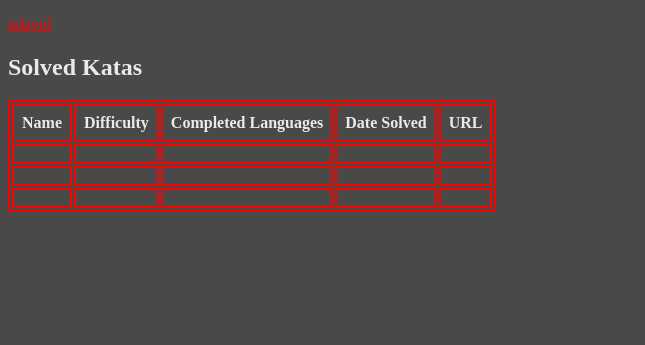
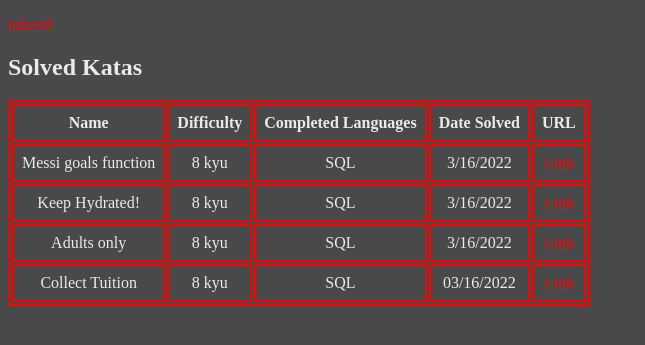
Before and after one commit to NDavid8/NDavid8.github.io, a plain HTML site: page codewars/index.html in a window 1280 px wide. Shown: the part 105-450 px from the top of the page, without its empty margins (0-645 px from the left). Drawn offline with Linux system fonts and the light colour scheme.

Commit message:
Add files via upload

```diff
--- a/codewars/index.html
+++ b/codewars/index.html
@@ -23,25 +23,32 @@
                     <th>URL</th>
                 </tr>
                 <tr>
-                    <td></td>
-                    <td></td>
-                    <td></td>
-                    <td></td>
-                    <td></td>
+                    <td>Messi goals function</td>
+                    <td>8 kyu</td>
+                    <td>SQL</td>
+                    <td>3/16/2022</td>
+                    <td><a href="https://www.codewars.com/kata/55f73be6e12baaa5900000d4">Link</a></td>
                 </tr>
                 <tr>
-                    <td></td>
-                    <td></td>
-                    <td></td>
-                    <td></td>
-                    <td></td>
+                    <td>Keep Hydrated!</td>
+                    <td>8 kyu</td>
+                    <td>SQL</td>
+                    <td>3/16/2022</td>
+                    <td><a href="https://www.codewars.com/kata/582cb0224e56e068d800003c">Link</a></td>
                 </tr>
                 <tr>
-                    <td></td>
-                    <td></td>
-                    <td></td>
-                    <td></td>
-                    <td></td>
+                    <td>Adults only</td>
+                    <td>8 kyu</td>
+                    <td>SQL</td>
+                    <td>3/16/2022</td>
+                    <td><a href="https://www.codewars.com/kata/590a95eede09f87472000213">Link</a></td>
+                </tr>
+                <tr>
+                    <td>Collect Tuition</td>
+                    <td>8 kyu</td>
+                    <td>SQL</td>
+                    <td>03/16/2022</td>
+                    <td><a href="https://www.codewars.com/kata/5910b0d378cc2ba91400000b">Link</a></td>
                 </tr>
             </table>
         </main>
--- a/codewars/katas.css
+++ b/codewars/katas.css
@@ -9,7 +9,7 @@ table {
 td {
     text-align: center;
     padding: 0.5em;
-    border: 2px solid #FF0000;
+    border: 2px solid #ff0001;
 }
 th {
     padding: 0.5em;
```
